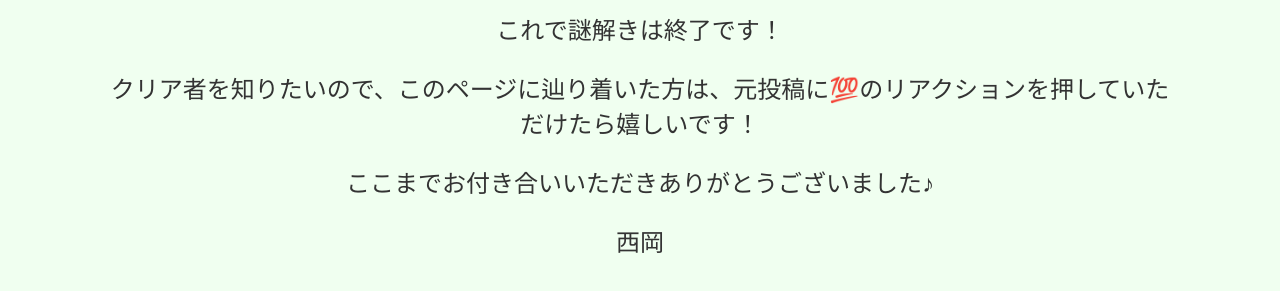
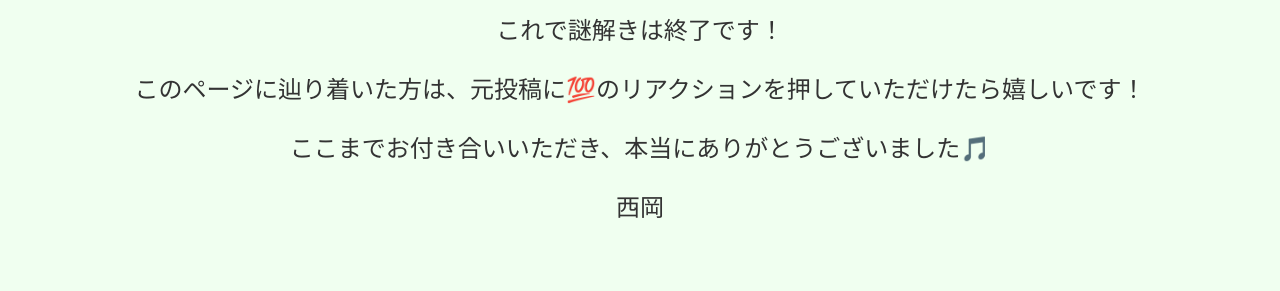
Before and after one commit to Tycoon217/Tycoon217.github.io, a plain HTML site: page index.html in a window 1280 px wide. Shown: the part 209-500 px from the top of the page. Drawn offline with Linux system fonts and the light colour scheme.

Commit message:
Update index.html

```diff
--- a/index.html
+++ b/index.html
@@ -23,8 +23,8 @@
 <body>
     <h1>🎉 おめでとうございます！ 🎉</h1>
     <p>これで謎解きは終了です！</p>
-    <p>クリア者を知りたいので、このページに辿り着いた方は、元投稿に💯のリアクションを押していただけたら嬉しいです！
-    <p>ここまでお付き合いいただきありがとうございました♪</p>
+    <p>このページに辿り着いた方は、元投稿に💯のリアクションを押していただけたら嬉しいです！
+    <p>ここまでお付き合いいただき、本当にありがとうございました🎵</p>
     <p>西岡</p>
 </body>
 </html>
```
